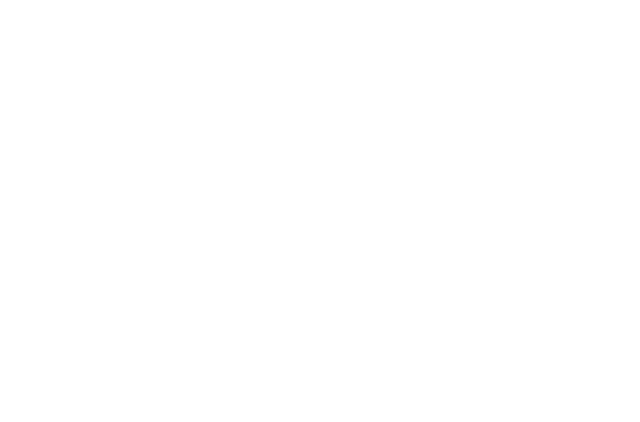
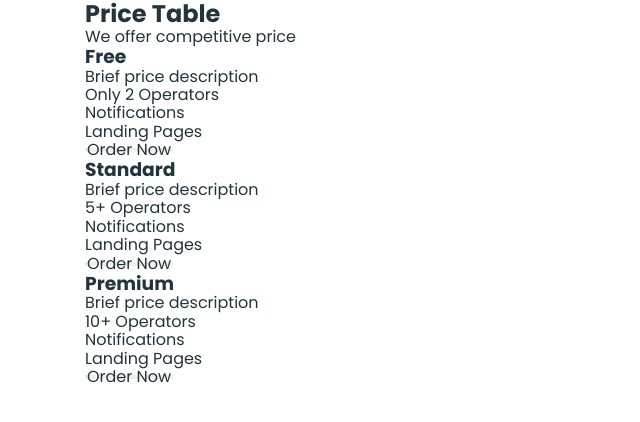
Before and after one commit to Hellwood1/business-promotion-team-project, a website built with Vite: page src/index.html in a window 1280 px wide. Shown: the whole page, without its empty margins (0-640 px from the left). Built offline with nearby package versions, Linux system fonts and the light colour scheme; a web font is replaced by a local one.

Commit message:
Update price-section.html

```diff
--- a/src/partials/price-section.html
+++ b/src/partials/price-section.html
@@ -1,5 +1,66 @@
 <section>
-  <div>
+  <div class="page-container">
     <!-- Ihor -->
+    <h2 class="price-section-title">Price Table</h2>
+    <p class="price-section-text">We offer competitive price</p>
+    <ul class="price-section-list">
+      <li>
+        <h3>Free</h3>
+        <p>Brief price description</p>
+        <div class=""></div>
+        <div class="">
+          <ul>
+            <li>
+              <p>Only 2 Operators</p>
+            </li>
+            <li>
+              <p>Notifications</p>
+            </li>
+            <li>
+              <p>Landing Pages</p>
+            </li>
+          </ul>
+        </div>
+        <button class="price-section-btn" type="button">Order Now</button>
+      </li>
+      <li>
+        <h3>Standard</h3>
+        <p>Brief price description</p>
+        <div class=""></div>
+        <div class="">
+          <ul>
+            <li>
+              <p>5+ Operators</p>
+            </li>
+            <li>
+              <p>Notifications</p>
+            </li>
+            <li>
+              <p>Landing Pages</p>
+            </li>
+          </ul>
+        </div>
+        <button class="price-section-btn" type="button">Order Now</button>
+      </li>
+      <li>
+        <h3>Premium</h3>
+        <p>Brief price description</p>
+        <div class=""></div>
+        <div class="">
+          <ul>
+            <li>
+              <p>10+ Operators</p>
+            </li>
+            <li>
+              <p>Notifications</p>
+            </li>
+            <li>
+              <p>Landing Pages</p>
+            </li>
+          </ul>
+        </div>
+        <button class="price-section-btn" type="button">Order Now</button>
+      </li>
+    </ul>
   </div>
 </section>
```
